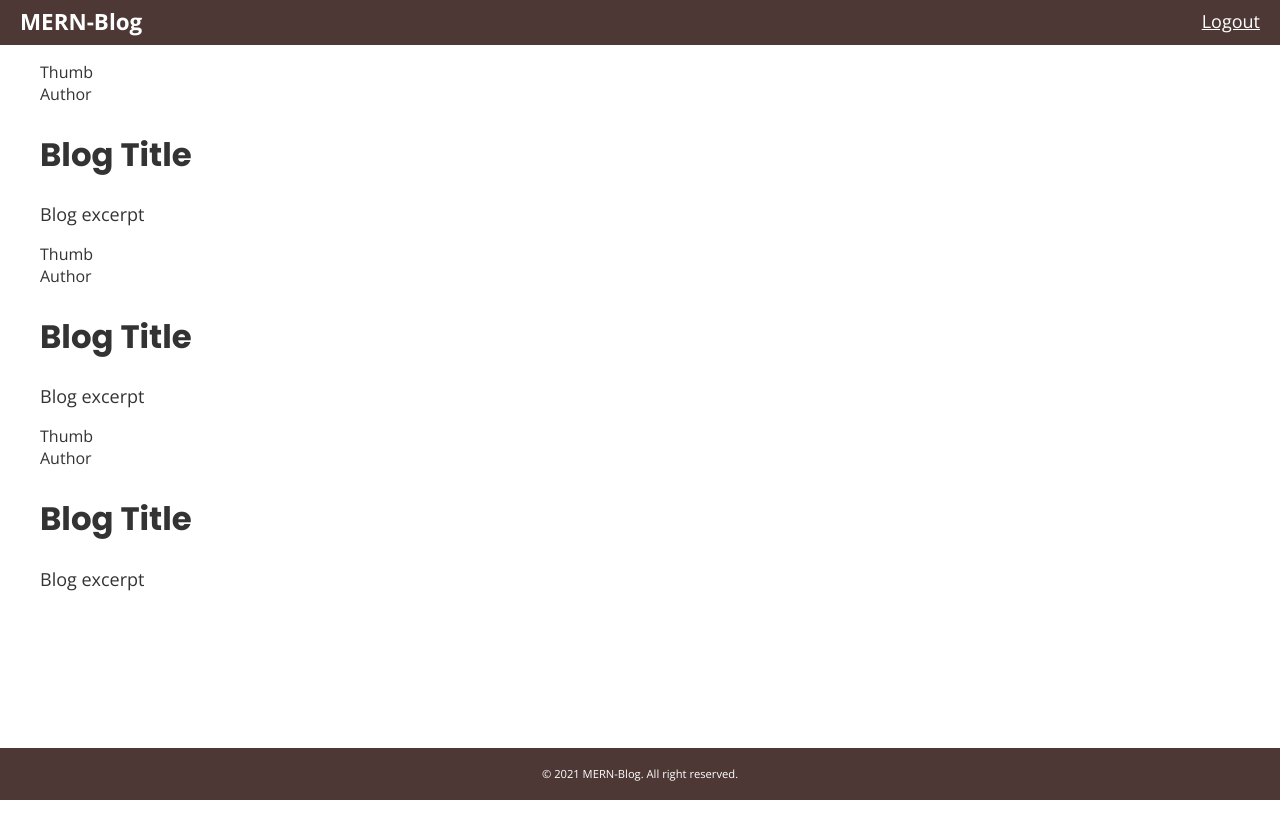
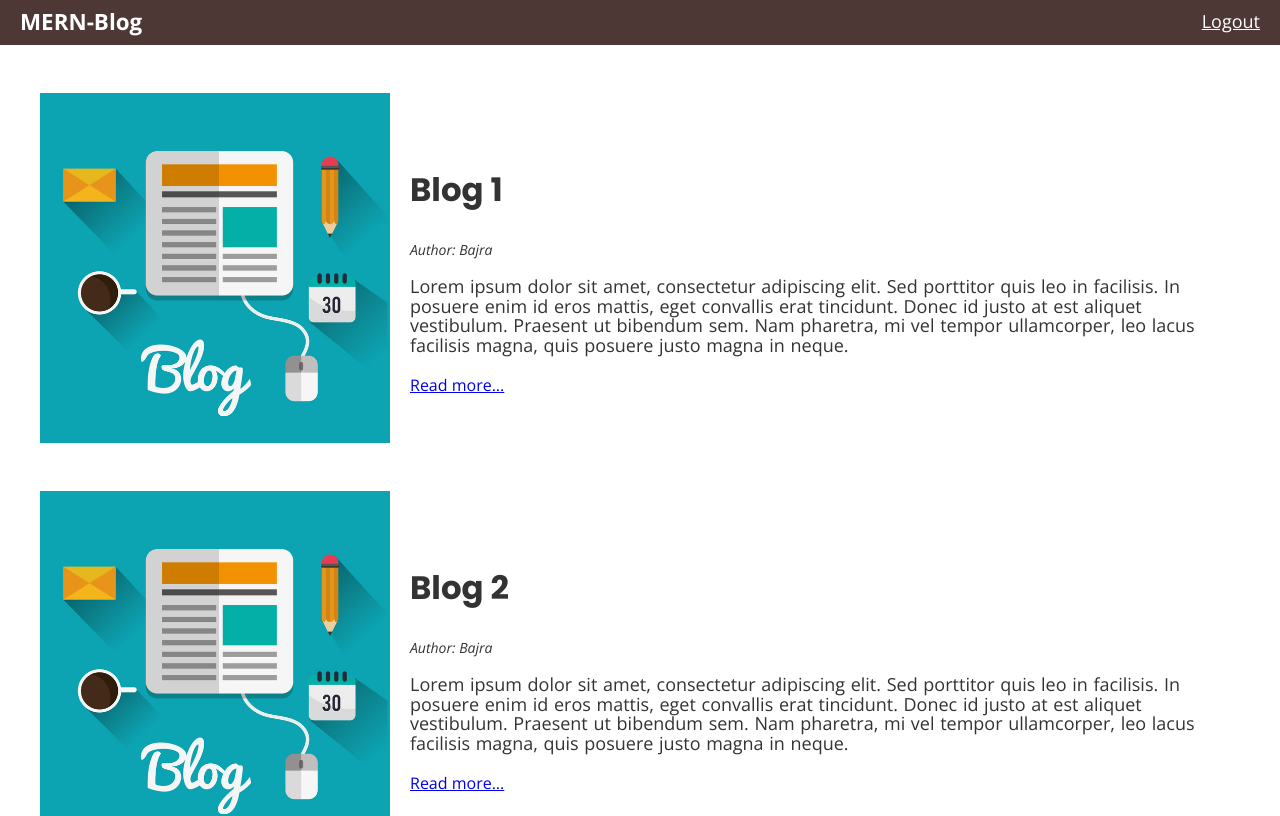
Before and after one commit to bajra03/mern-blog, a React (Create React App) app: page / in a window 1280 px wide. Shown: the top 816 px of the page. Built offline with nearby package versions, Linux system fonts and the light colour scheme.

Commit message:
update blog list

```diff
--- a/src/assets/index.js
+++ b/src/assets/index.js
@@ -1,5 +1,6 @@
 import RegisterBg from './images/bg-registration.jpg';
 import RegisterBg2 from './images/bg-registration-02.jpg';
 import LoginBg from './images/bg-login.jpg';
+import DummyBlog from './images/dummy_blog.jpg';
 
-export { RegisterBg, RegisterBg2, LoginBg };
+export { RegisterBg, RegisterBg2, LoginBg, DummyBlog };
--- a/src/components/molecules/BlogItem/blogitem.scss
+++ b/src/components/molecules/BlogItem/blogitem.scss
@@ -0,0 +1,33 @@
+.blog-container {
+  display: flex;
+  flex-direction: row;
+  margin: 2rem 0 3rem;
+
+  .blog-thumb {
+    max-width: 50%;
+
+    img {
+      display: block;
+      width: 350px;
+    }
+  }
+
+  .blog-body {
+    padding: 10px 20px;
+    display: flex;
+    flex-direction: column;
+    justify-content: center;
+
+    .blog-author {
+      font-style: italic;
+      font-weight: 300;
+      font-size: 14px;
+    }
+
+    .blog-desc {
+      p {
+        word-spacing: 1px;
+      }
+    }
+  }
+}
--- a/src/components/molecules/BlogItem/index.js
+++ b/src/components/molecules/BlogItem/index.js
@@ -1,14 +1,18 @@
 import React from 'react'
 import './blogitem.scss'
+import { Link } from 'react-router-dom'
 
-const BlogItem = () => {
+const BlogItem = ({ thumbnail, author, title, content }) => {
   return (
     <div className="blog-container">
-      <div className="blog-thumb">Thumb</div>
+      <div className="blog-thumb">
+        <img src={thumbnail} alt="Thumbnail" />
+      </div>
       <div className="blog-body">
-        <div className="blog-author">Author</div>
-        <div className="blog-title"><h2>Blog Title</h2></div>
-        <div className="blog-desc"><p>Blog excerpt</p></div>
+        <div className="blog-title"><h2>{ title }</h2></div>
+        <div className="blog-author">Author: { author }</div>
+        <div className="blog-desc"><p>{ content }</p></div>
+        <Link to="#">Read more...</Link>
       </div>
     </div>
   )
--- a/src/pages/Home/index.js
+++ b/src/pages/Home/index.js
@@ -1,13 +1,14 @@
 import React from 'react'
 import { BlogItem } from '../../components'
-import './home.scss'
+import './home.scss';
+import { DummyBlog } from '../../assets';
 
 function Home() {
   return (
-    <div className="blog-container">
-      <BlogItem />
-      <BlogItem />
-      <BlogItem />
+    <div className="blogs">
+      <BlogItem thumbnail={ DummyBlog } title="Blog 1" author="Bajra" content="Lorem ipsum dolor sit amet, consectetur adipiscing elit. Sed porttitor quis leo in facilisis. In posuere enim id eros mattis, eget convallis erat tincidunt. Donec id justo at est aliquet vestibulum. Praesent ut bibendum sem. Nam pharetra, mi vel tempor ullamcorper, leo lacus facilisis magna, quis posuere justo magna in neque."/>
+      <BlogItem thumbnail={ DummyBlog } title="Blog 2" author="Bajra" content="Lorem ipsum dolor sit amet, consectetur adipiscing elit. Sed porttitor quis leo in facilisis. In posuere enim id eros mattis, eget convallis erat tincidunt. Donec id justo at est aliquet vestibulum. Praesent ut bibendum sem. Nam pharetra, mi vel tempor ullamcorper, leo lacus facilisis magna, quis posuere justo magna in neque." />
+      <BlogItem thumbnail={ DummyBlog } title="Blog 3" author="Bajra" content="Lorem ipsum dolor sit amet, consectetur adipiscing elit. Sed porttitor quis leo in facilisis. In posuere enim id eros mattis, eget convallis erat tincidunt. Donec id justo at est aliquet vestibulum. Praesent ut bibendum sem. Nam pharetra, mi vel tempor ullamcorper, leo lacus facilisis magna, quis posuere justo magna in neque." />
     </div>
   )
 }
```
Also changed, not shown: src/assets/images/dummy_blog.jpg (added).
